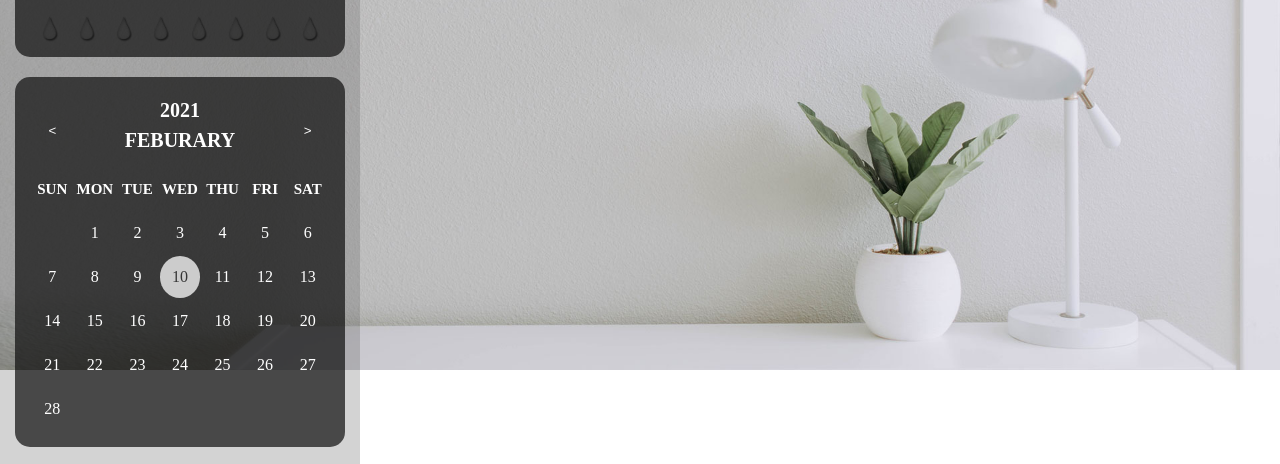
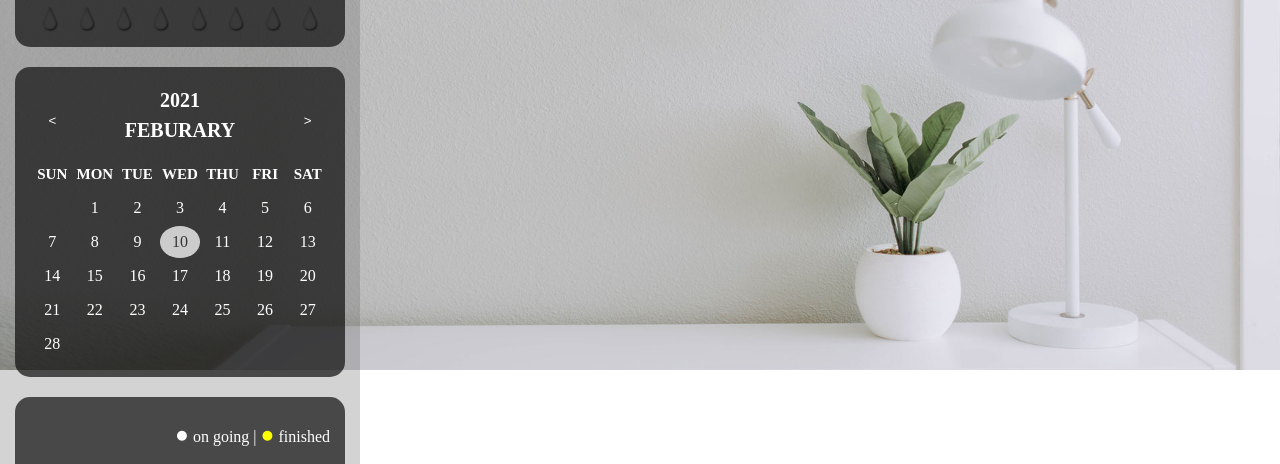
Before and after one commit to bellayujin/toDoList, a plain HTML site: page index.html in a window 1280 px wide. Shown: the part 275-739 px from the top of the page. Drawn offline with nearby package versions, Linux system fonts and the light colour scheme.

Commit message:
Update index.css

```diff
--- a/index.css
+++ b/index.css
@@ -20,7 +20,7 @@ body.on{
     height: 100%;
     overflow-y: scroll;
     background-color: rgba(109, 109, 109, 0.3);
-    padding: 15px;
+    padding: 5px 15px;
     box-sizing: border-box;
     -ms-overflow-style: none; /* IE and Edge */
     scrollbar-width: none; /* Firefox */
@@ -193,7 +193,7 @@ body.on{
 
 .calender tr td{
     font-size: 16px;
-    line-height: 40px;
+    line-height: 30px;
     box-sizing: border-box;
     text-align: center;
 }
```
